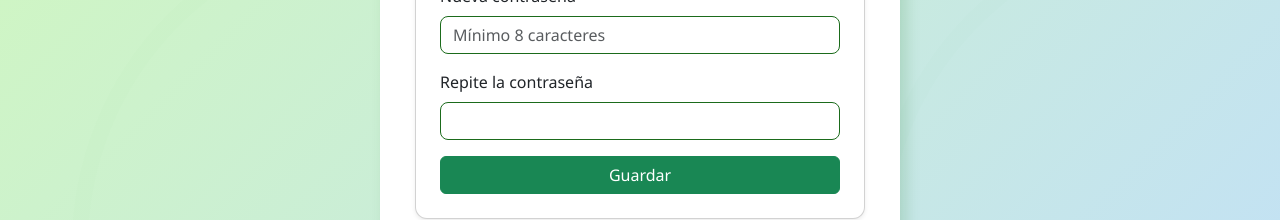
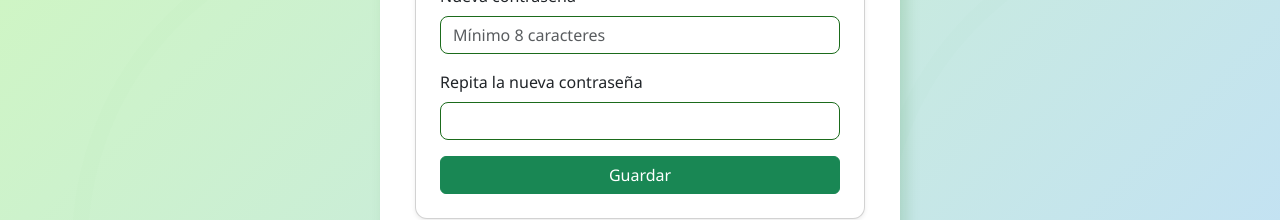
Before and after one commit to cuba335/sistemaenergiaeolica, a React (Create React App) app in the folder frontend/: page /reset-password/1 in a window 1280 px wide. Shown: the part 154-374 px from the top of the page. Built offline with nearby package versions, Linux system fonts and the light colour scheme; no server answers.

Commit message:
Correccion de un error de validación en el formulario de restablecimiento de contraseña

```diff
--- a/frontend/src/pages/ResetPassword.js
+++ b/frontend/src/pages/ResetPassword.js
@@ -61,7 +61,7 @@ export default function ResetPassword() {
           </Form.Group>
 
           <Form.Group className="mb-3">
-            <Form.Label>Repite la contraseña</Form.Label>
+            <Form.Label>Repita la nueva contraseña</Form.Label>
             <Form.Control
               type="password"
               value={pass2}
```
